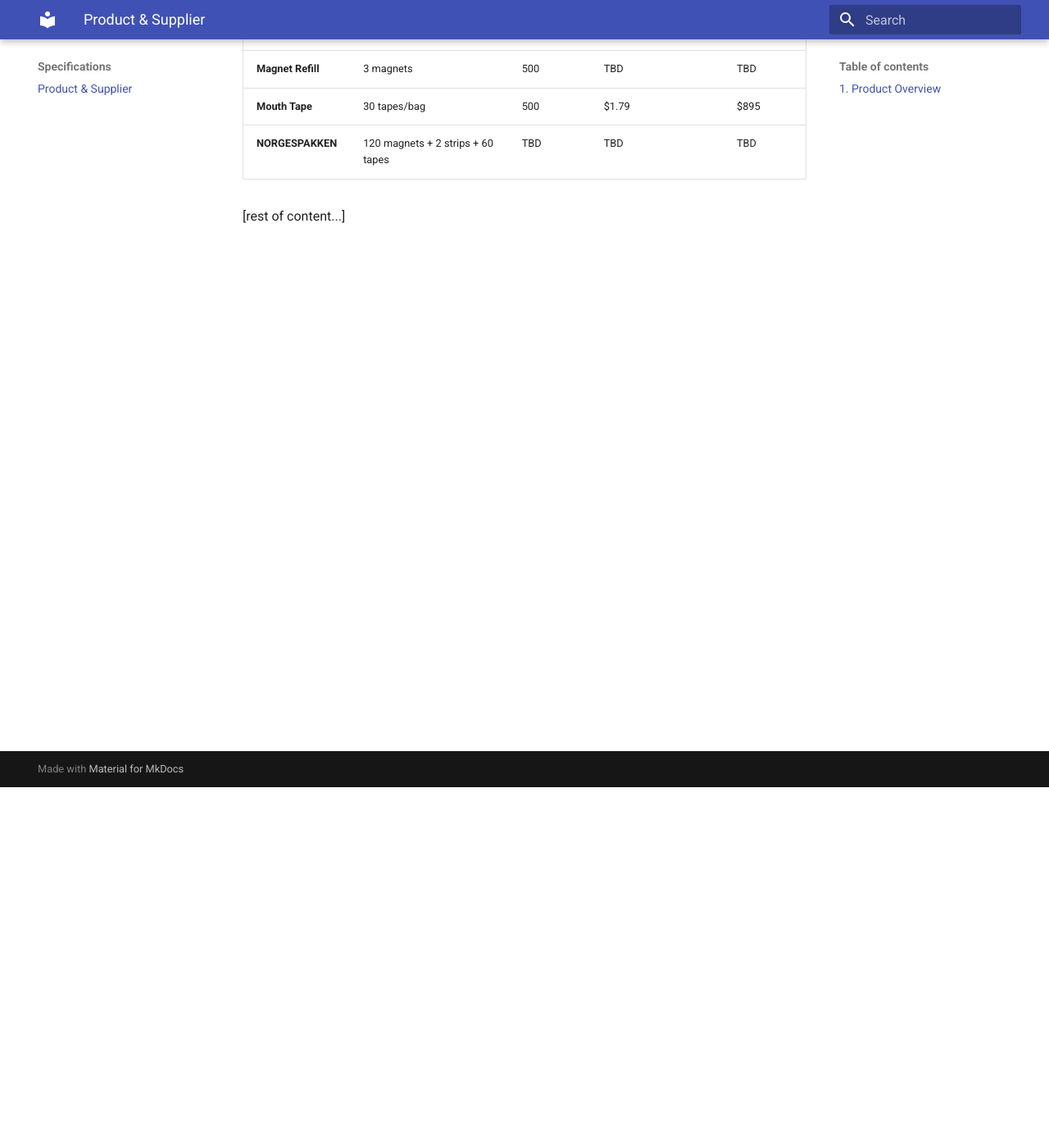
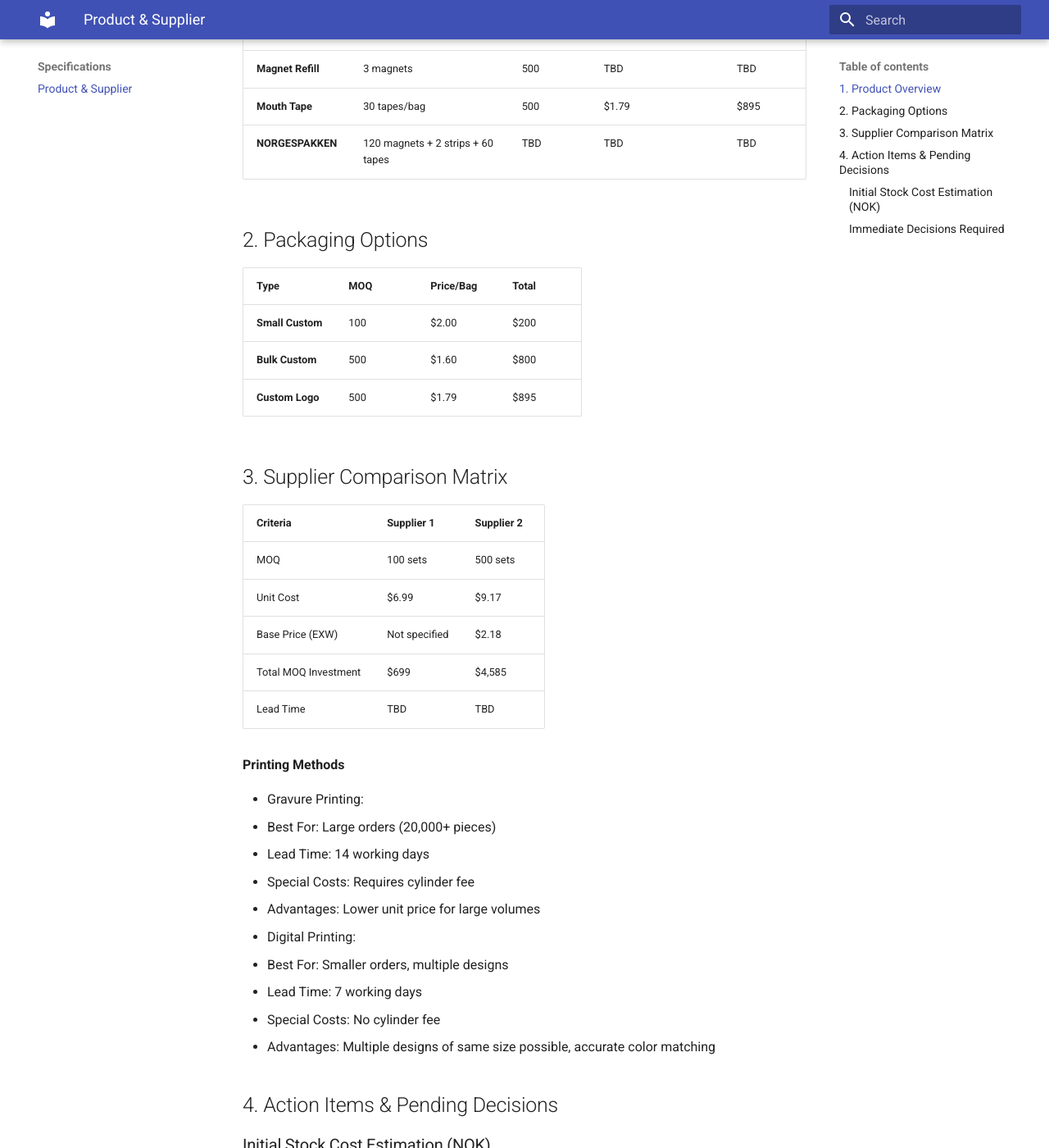
Before and after one commit to tiniusweb2/oslopust, an MkDocs documentation site: the page built from docs/specifications/product-supplier-specs.md, in a window 1280 px wide and 1400 px high, scrolled down 440 px. Shown: the whole window at 82% size. Built offline with MkDocs 1.6.1 and Material for MkDocs 9.7.7, drawn with Linux system fonts in a browser that asks for light colours; some of the changed text lies outside the part shown.

Commit message:
Update product specifications with complete information

```diff
--- a/docs/specifications/product-supplier-specs.md
+++ b/docs/specifications/product-supplier-specs.md
@@ -12,4 +12,66 @@
 | **Mouth Tape** | 30 tapes/bag | 500 | $1.79 | $895 |
 | **NORGESPAKKEN** | 120 magnets + 2 strips + 60 tapes | TBD | TBD | TBD |
 
-[rest of content...]
+## 2. Packaging Options
+
+| Type | MOQ | Price/Bag | Total |
+|------|-----|------------|--------|
+| **Small Custom** | 100 | $2.00 | $200 |
+| **Bulk Custom** | 500 | $1.60 | $800 |
+| **Custom Logo** | 500 | $1.79 | $895 |
+
+## 3. Supplier Comparison Matrix
+
+| Criteria | Supplier 1 | Supplier 2 |
+|----------|------------|------------|
+| MOQ | 100 sets | 500 sets |
+| Unit Cost | $6.99 | $9.17 |
+| Base Price (EXW) | Not specified | $2.18 |
+| Total MOQ Investment | $699 | $4,585 |
+| Lead Time | TBD | TBD |
+
+**Printing Methods**
+
+- Gravure Printing:
+  - Best For: Large orders (20,000+ pieces)
+  - Lead Time: 14 working days
+  - Special Costs: Requires cylinder fee
+  - Advantages: Lower unit price for large volumes
+
+- Digital Printing:
+  - Best For: Smaller orders, multiple designs
+  - Lead Time: 7 working days
+  - Special Costs: No cylinder fee
+  - Advantages: Multiple designs of same size possible, accurate color matching
+
+## 4. Action Items & Pending Decisions
+
+### Initial Stock Cost Estimation (NOK)
+
+| Base Product Costs (USD to NOK @ 10.8kr) | NOK          |
+| ---------------------------------------- | ------------ |
+| 100 Nasal Strips ($699)                  | 7,550kr      |
+| 500 Mouth Tapes ($895)                   | 9,666kr      |
+| 100 Bags ($200)                          | 2,160kr      |
+| **Base Subtotal**                        | **19,376kr** |
+
+| Additional Costs        | NOK         |
+| ----------------------- | ----------- |
+| Shipping (China)        | 3,000kr     |
+| Customs Duty (5%)       | 969kr       |
+| Customs Clearance       | 500kr       |
+| **Additional Subtotal** | **4,469kr** |
+
+| Final Calculation   | NOK          |
+| ------------------- | ------------ |
+| Total Before MVA    | 23,845kr     |
+| MVA (25%)           | 5,961kr      |
+| **Total After MVA** | **29,806kr** |
+
+### Immediate Decisions Required
+
+1. Select nasal strip supplier based on MOQ and investment capacity
+2. Confirm logo placement on mouth tapes
+3. Choose packaging type based on order volume
+4. Determine initial order quantities for each product
+5. Select printing method based on order volume
```
